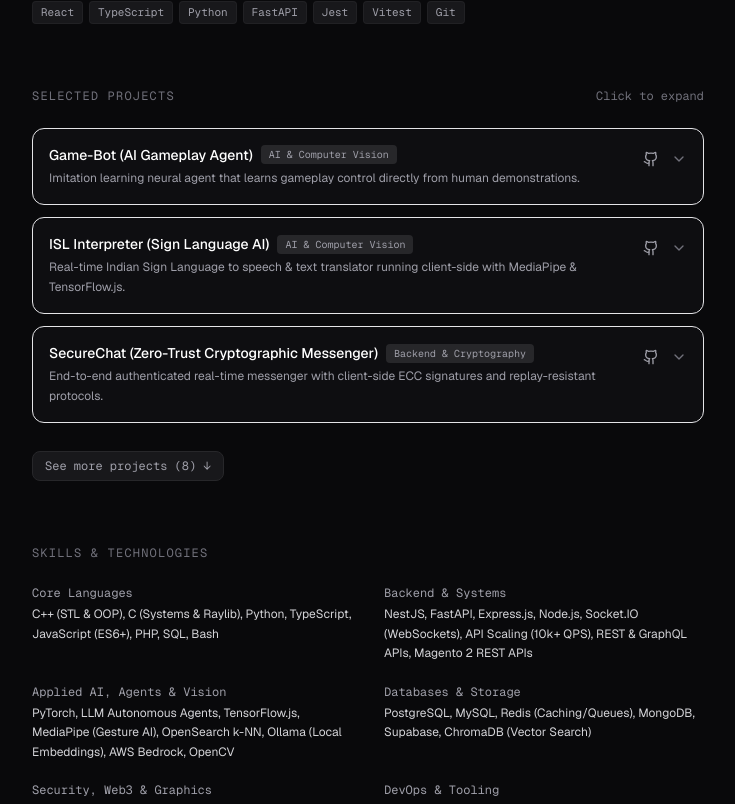
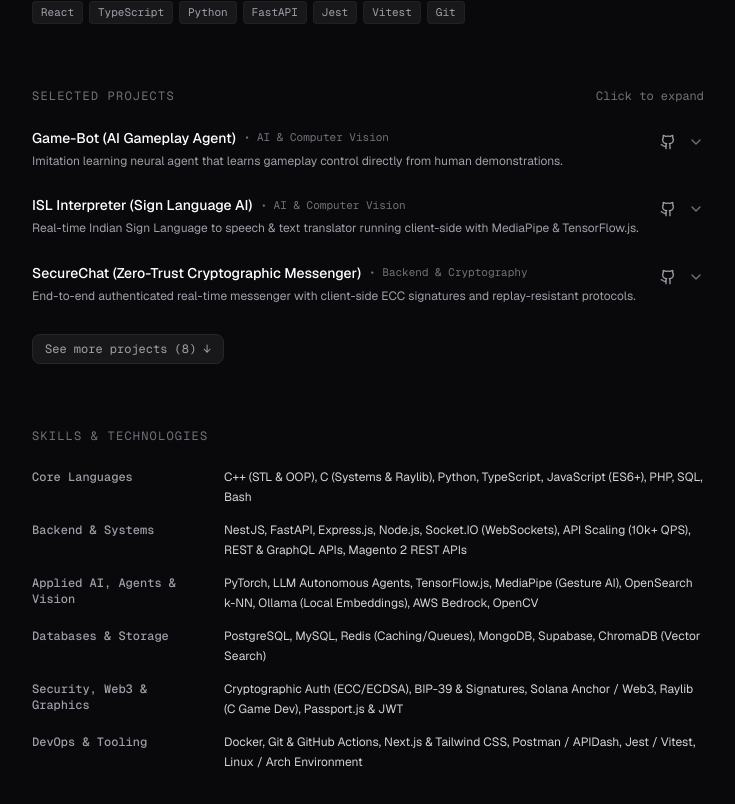
Before and after one commit to yadavayush834/portfolio_2, a Next.js app: page / in a window 1280 px wide. Shown: the part 753-1557 px from the top of the page, without its empty margins (272-1007 px from the left). Built offline with nearby package versions, Linux system fonts and the light colour scheme.

Commit message:
Convert Projects to borderless items and Skills to clean line-by-line format

```diff
--- a/src/app/page.tsx
+++ b/src/app/page.tsx
@@ -222,25 +222,22 @@
             <span className="text-xs font-mono dark:text-zinc-500 text-zinc-400">Click to expand</span>
           </div>
 
-          <div className="space-y-3">
+          <div className="space-y-6">
             {(showAllProjects ? projectsData : projectsData.slice(0, 3)).map((project) => {
               const isExpanded = expandedProjectId === project.id;
               return (
-                <div
-                  key={project.id}
-                  className="rounded-xl border dark:border-zinc-850 border-zinc-200 dark:bg-zinc-900/40 bg-white p-4 transition-all duration-200 dark:hover:border-zinc-700 hover:border-zinc-400"
-                >
+                <div key={project.id} className="space-y-2 group">
                   <div
                     onClick={() => toggleProject(project.id)}
                     className="flex items-start justify-between gap-4 cursor-pointer select-none"
                   >
                     <div className="space-y-1">
-                      <div className="flex items-center gap-2">
-                        <span className="text-sm font-medium dark:text-white text-zinc-900 group-hover:text-zinc-600 dark:group-hover:text-zinc-200">
+                      <div className="flex flex-wrap items-center gap-2">
+                        <span className="text-sm font-medium dark:text-white text-zinc-900 group-hover:dark:text-zinc-200 group-hover:text-zinc-600 transition-colors">
                           {project.title}
                         </span>
-                        <span className="text-[10px] font-mono px-2 py-0.5 rounded dark:bg-zinc-800 bg-zinc-100 dark:text-zinc-400 text-zinc-600">
-                          {project.category}
+                        <span className="text-[11px] font-mono dark:text-zinc-500 text-zinc-400">
+                          • {project.category}
                         </span>
                       </div>
                       <p className="text-xs dark:text-zinc-400 text-zinc-600 leading-relaxed">
@@ -269,7 +266,7 @@
 
                   {/* Expandable Project Details */}
                   {isExpanded && (
-                    <div className="mt-4 pt-4 border-t dark:border-zinc-800/60 border-zinc-200 space-y-3 text-xs dark:text-zinc-300 text-zinc-700">
+                    <div className="pl-3.5 border-l-2 dark:border-zinc-800 border-zinc-200 space-y-3 text-xs dark:text-zinc-300 text-zinc-700 pt-1">
                       <div>
                         <span className="font-mono dark:text-zinc-500 text-zinc-400 uppercase text-[10px] block mb-1">
                           Architecture
@@ -289,7 +286,7 @@
                         {project.techStack.map((tech) => (
                           <span
                             key={tech}
-                            className="px-2 py-0.5 rounded dark:bg-zinc-800 bg-zinc-100 text-[10px] font-mono dark:text-zinc-300 text-zinc-700"
+                            className="px-2 py-0.5 rounded dark:bg-zinc-900 bg-zinc-100 text-[10px] font-mono dark:text-zinc-400 text-zinc-600 border dark:border-zinc-800/60 border-zinc-200"
                           >
                             {tech}
                           </span>
@@ -313,21 +310,21 @@
           </div>
         </section>
 
-        {/* Skills Section */}
+        {/* Skills Section - Line by Line */}
         <section className="space-y-6">
           <h2 className="text-xs font-mono uppercase tracking-widest dark:text-zinc-500 text-zinc-400">
             Skills & Technologies
           </h2>
 
-          <div className="grid grid-cols-1 sm:grid-cols-2 gap-y-5 gap-x-8 text-xs">
+          <div className="space-y-3.5 text-xs">
             {profileData.skillCategories.map((cat) => (
-              <div key={cat.id} className="space-y-1">
-                <div className="font-mono dark:text-zinc-400 text-zinc-500 text-xs">
+              <div key={cat.id} className="space-y-0.5 sm:flex sm:items-baseline sm:gap-4">
+                <span className="font-mono dark:text-zinc-400 text-zinc-500 text-xs shrink-0 sm:w-44 block sm:inline font-medium">
                   {cat.name}
-                </div>
-                <div className="dark:text-zinc-300 text-zinc-700 leading-relaxed">
+                </span>
+                <span className="dark:text-zinc-300 text-zinc-700 leading-relaxed text-xs">
                   {cat.items.map((i) => i.name).join(", ")}
-                </div>
+                </span>
               </div>
             ))}
           </div>
```
